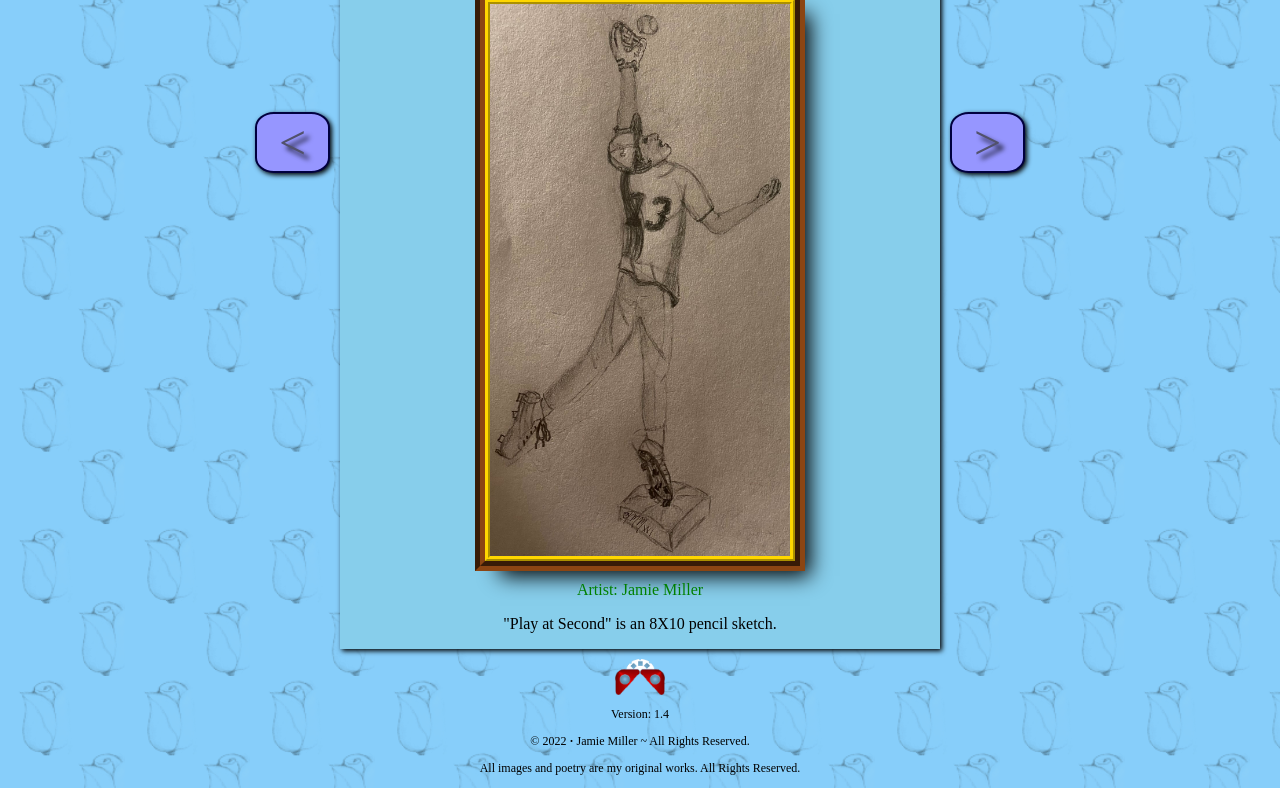
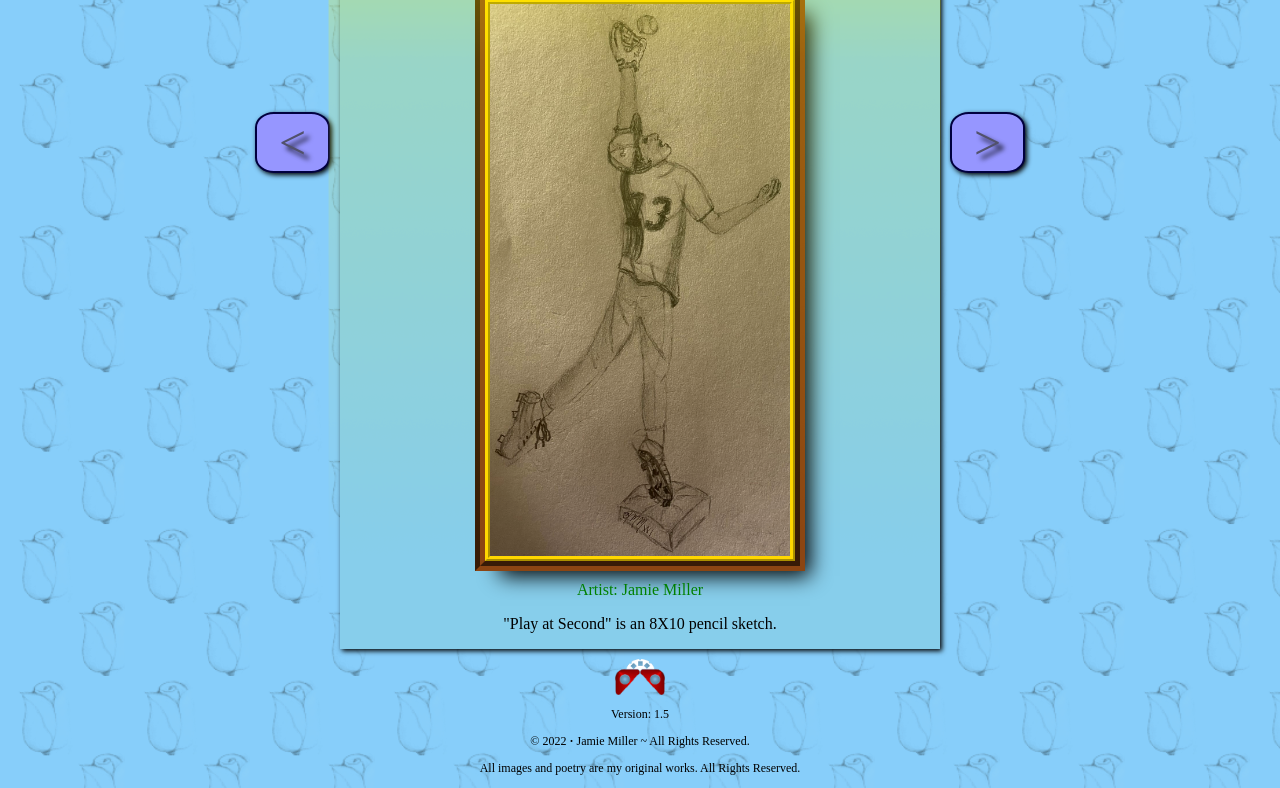
Before and after one commit to KC-CG-Oct-2021/assignment-4-html-me-something-JustJamie313, a website: page index.html in a window 1280 px wide. Shown: the part 233-1021 px from the top of the page. Drawn offline with Linux system fonts and the light colour scheme.

Commit message:
gallery v1.5 - added light to gallery

```diff
--- a/index.html
+++ b/index.html
@@ -8,9 +8,11 @@
    </head>
    <body>
       <h1 id="mainHeading"><img id='kccg' src='images/kccodergirl3.png' alt='KC Codergirl logo'>Original Art Gallery</h1>
+
       <div class='container'>
          <button onmousedown='this.classList.add("clicked");' onmouseup='this.classList.remove("clicked");' onclick='(galleryIndex===0)?galleryIndex=gallery.length-1:galleryIndex -= 1;showImage(galleryIndex);'>&lt;</button>
          <main>
+            <img id='light' src='images/galleryLight.png'/>
             <article>
                <header>
                   <h2></h2>
@@ -25,7 +27,7 @@
       </div>
       <img id='viewFinder' src='./images/viewfinder.png' alt='image of viewfinder toy' onclick='window.location=`./pages/viewFinder.html?index=${galleryIndex}`'/>
       <footer>
-         <p>Version: 1.4</p>
+         <p>Version: 1.5</p>
          &copy; <script>document.write(new Date().getFullYear())</script> <b>&#183;</b> Jamie Miller ~ All Rights Reserved.
          <p>All images and poetry are my original works.  All Rights Reserved.</p>
       </footer>
--- a/styles.css
+++ b/styles.css
@@ -60,6 +60,13 @@ pre{
     padding: 5px;
     display: none;
 }
+#light{
+    position: absolute;
+    margin-top: -30px;
+    margin-left: 10px;
+    width: 650px;
+    pointer-events: none;
+}
 .container{
     display: flex;
     flex-direction: row;
```
Also changed, not shown: images/galleryLight.png (added), images/galleryNoLight.png (added).
